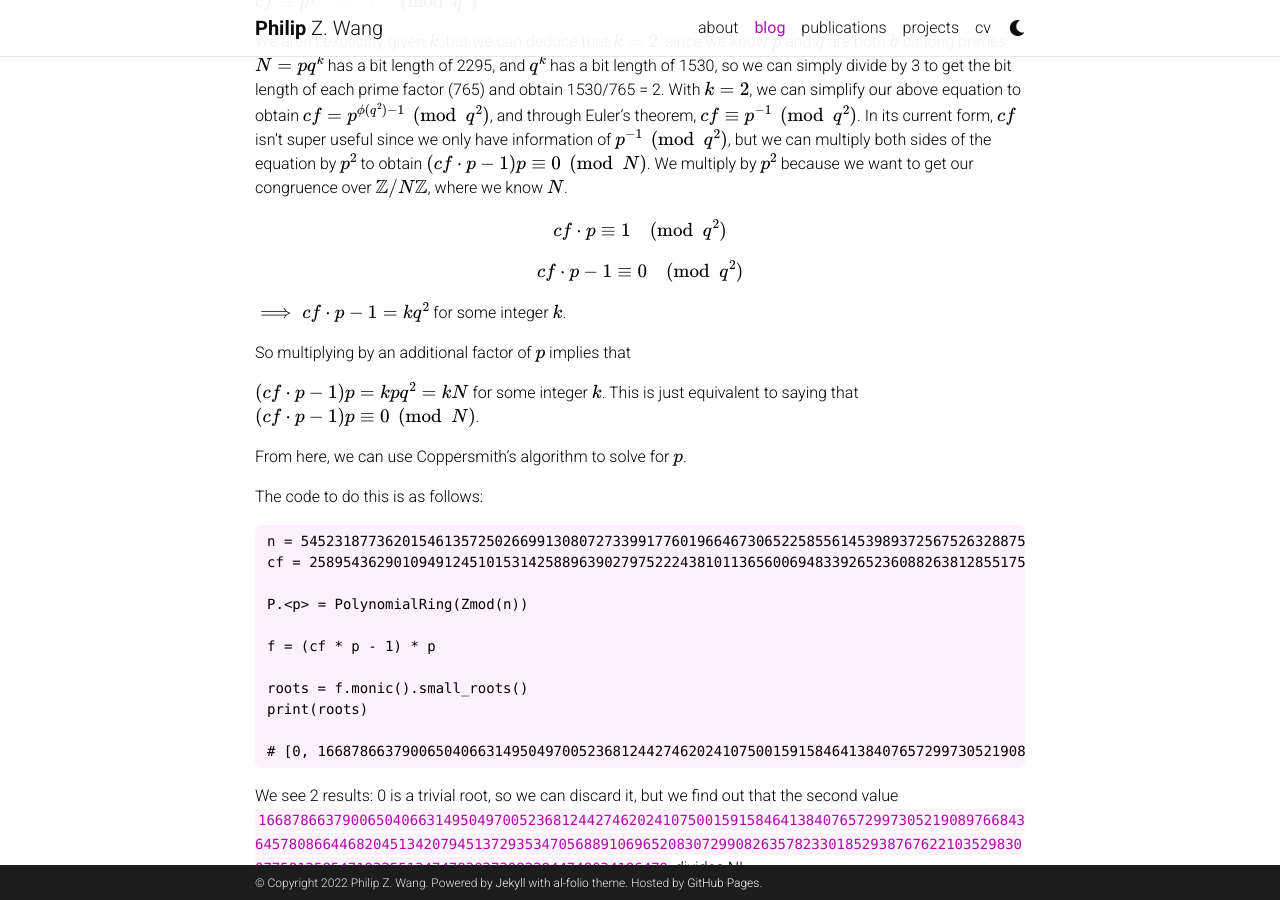
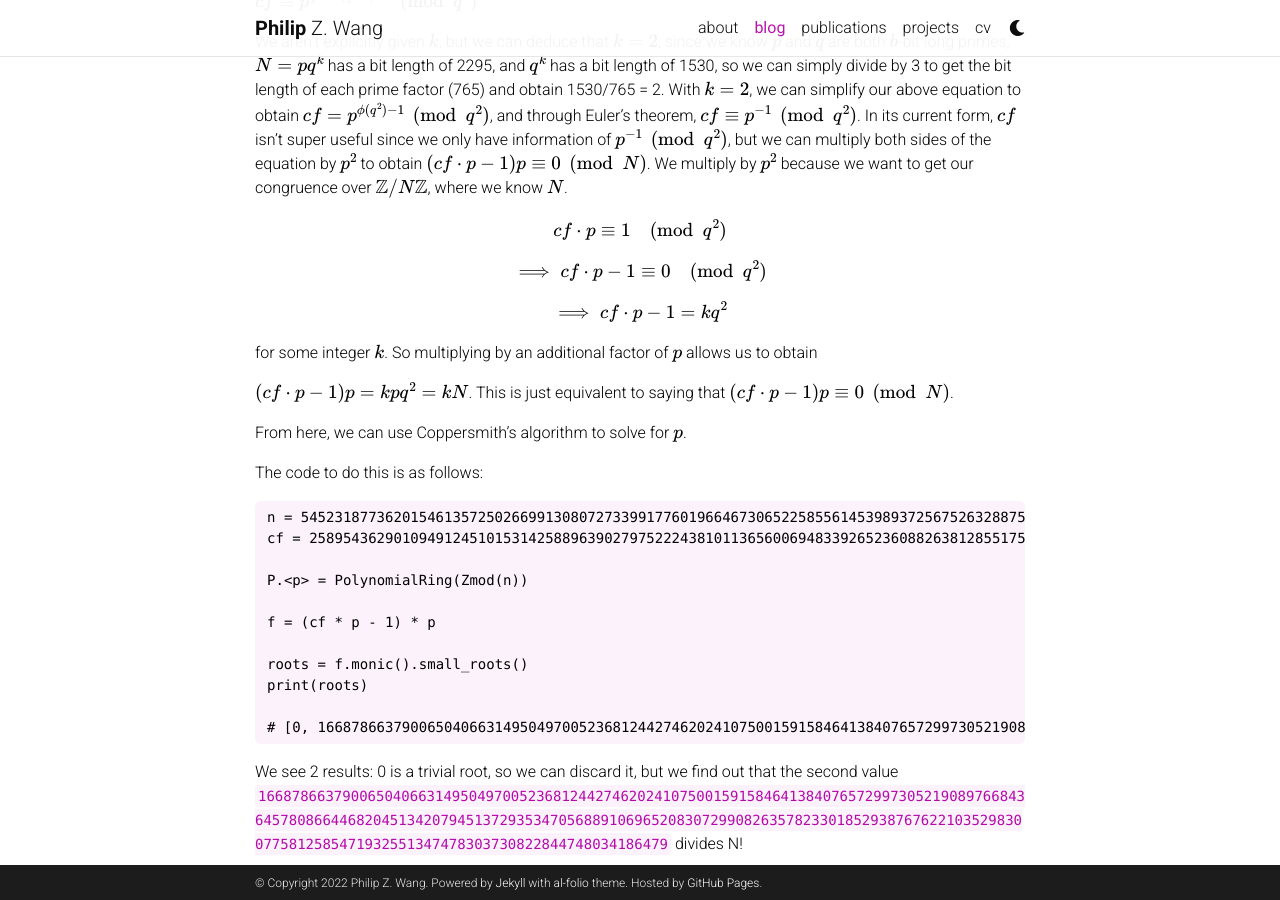
Before and after one commit to pwang00/pwang00.github.io, a Jekyll site: the page built from _posts/2019-09-06-happy.md, in a window 1280 px wide and 900 px high, scrolled down 1061 px. Built offline with Jekyll 4.4.1, drawn with Linux system fonts in a browser that asks for light colours; comment, search, counter and statistics services are not loaded; a style sheet for code colours, icons or effects is not loaded.

Commit message:
Update blog

```diff
--- a/_posts/2019-09-06-happy.md
+++ b/_posts/2019-09-06-happy.md
@@ -52,13 +52,13 @@ We aren't explicitly given $$k$$, but we can deduce that $$k = 2$$, since we kno
 
 $$ cf \cdot p \equiv 1 \pmod{q^2} $$
 
-$$ cf \cdot p - 1 \equiv 0 \pmod{q^2}$$
+$$ \implies cf \cdot p - 1 \equiv 0 \pmod{q^2}$$
 
-$$ \implies cf \cdot p - 1 = kq^2$$ for some integer $$k$$.
+$$ \implies cf \cdot p - 1 = kq^2$$
 
-So multiplying by an additional factor of $$p$$ implies that
+for some integer $$k$$.  So multiplying by an additional factor of $$p$$ allows us to obtain
 
-$$ (cf \cdot p - 1)p = kpq^2 = kN$$ for some integer $$k$$.  This is just equivalent to saying that $$(cf \cdot p - 1)p \equiv 0 \pmod{N}$$.
+$$ (cf \cdot p - 1)p = kpq^2 = kN$$.  This is just equivalent to saying that $$(cf \cdot p - 1)p \equiv 0 \pmod{N}$$.
 
 From here, we can use Coppersmith's algorithm to solve for $$p$$.
 
```
